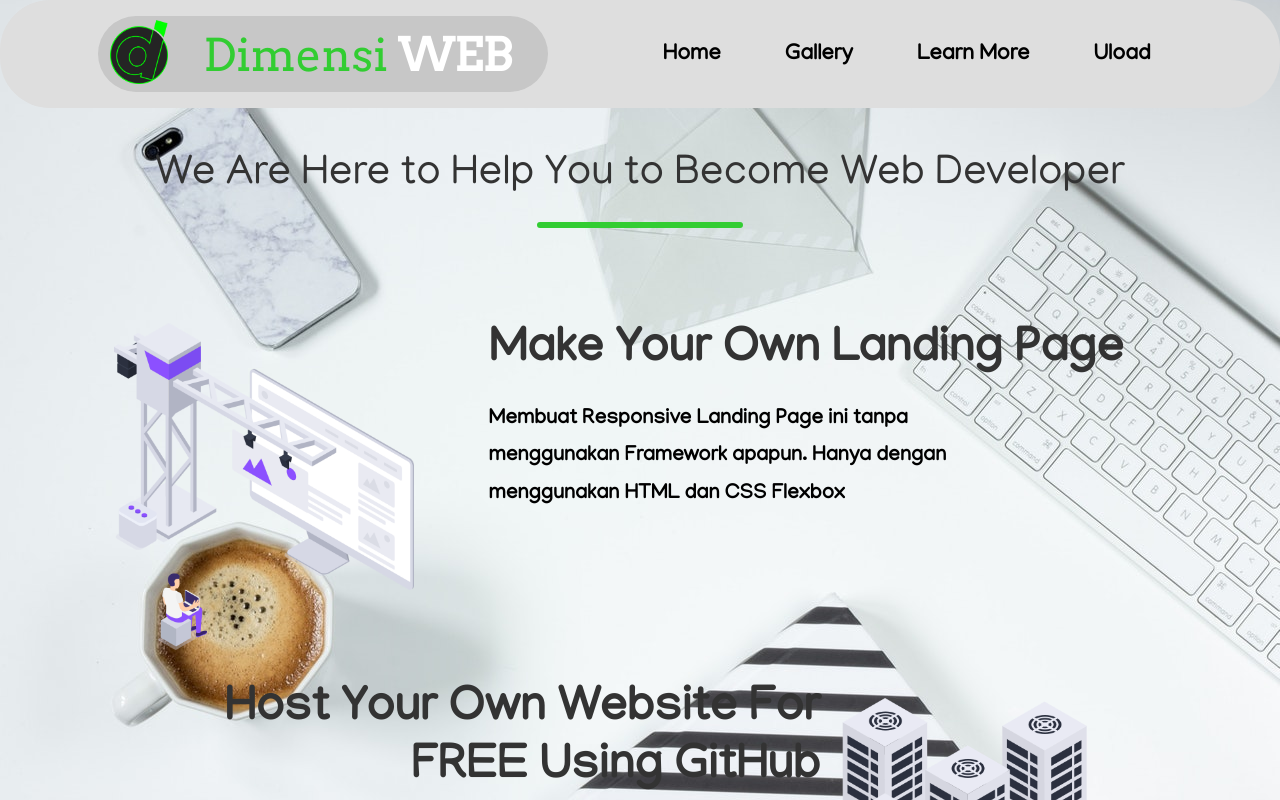
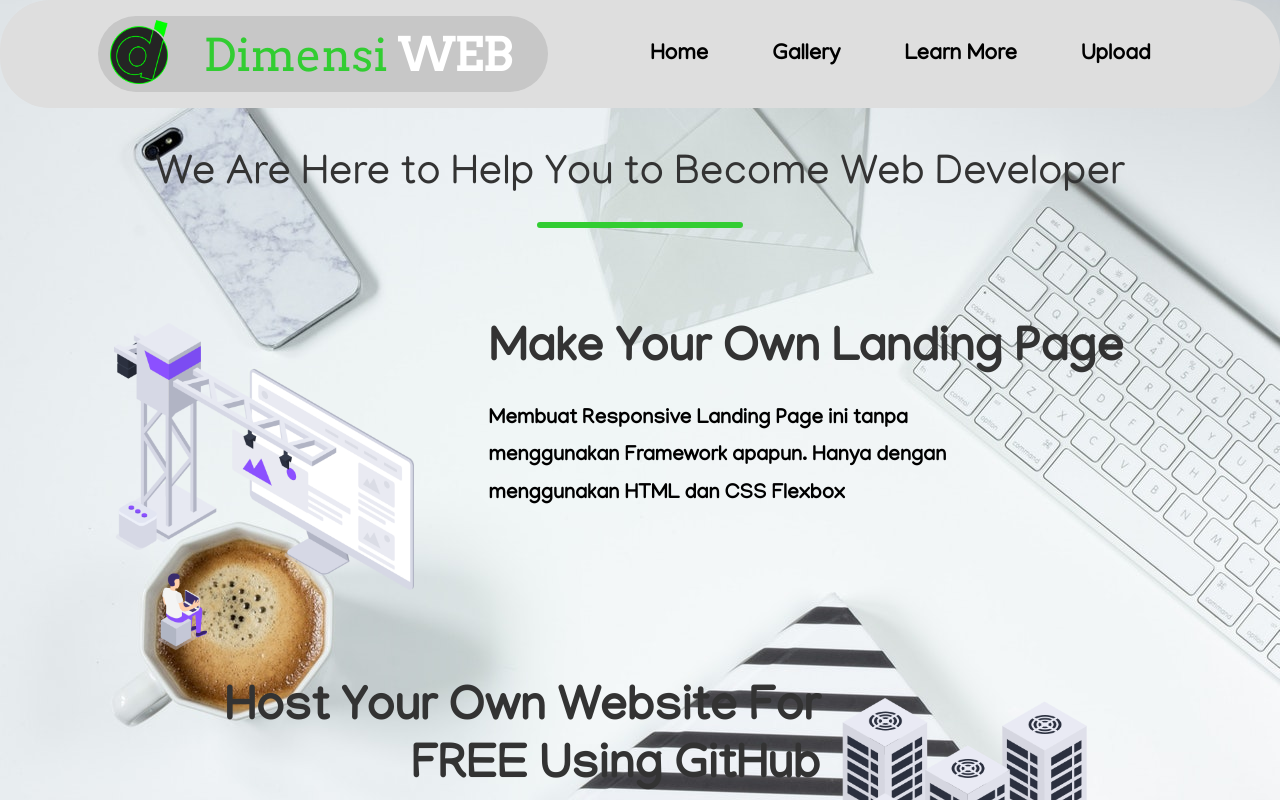
Before and after one commit to dimensiweb/dimensiweb-materi-3, a plain HTML site: page index.html in a window 1280 px wide. Shown: the top 800 px of the page. Drawn offline with Linux system fonts and the light colour scheme; no server answers.

Commit message:
Update index.html

```diff
--- a/index.html
+++ b/index.html
@@ -39,7 +39,7 @@
                     <!--Ordered List (Number)-->
                     <li><a class="uk-link-heading" href="#gallery">Gallery</a></li>
                     <li><a class="uk-link-heading" href="#home">Learn More</a></li>
-                    <li><a class="uk-link-heading" href="upload.html">Uload</a></li>
+                    <li><a class="uk-link-heading" href="upload.html">Upload</a></li>
                 </ul>
             </nav>
         </header>
```
